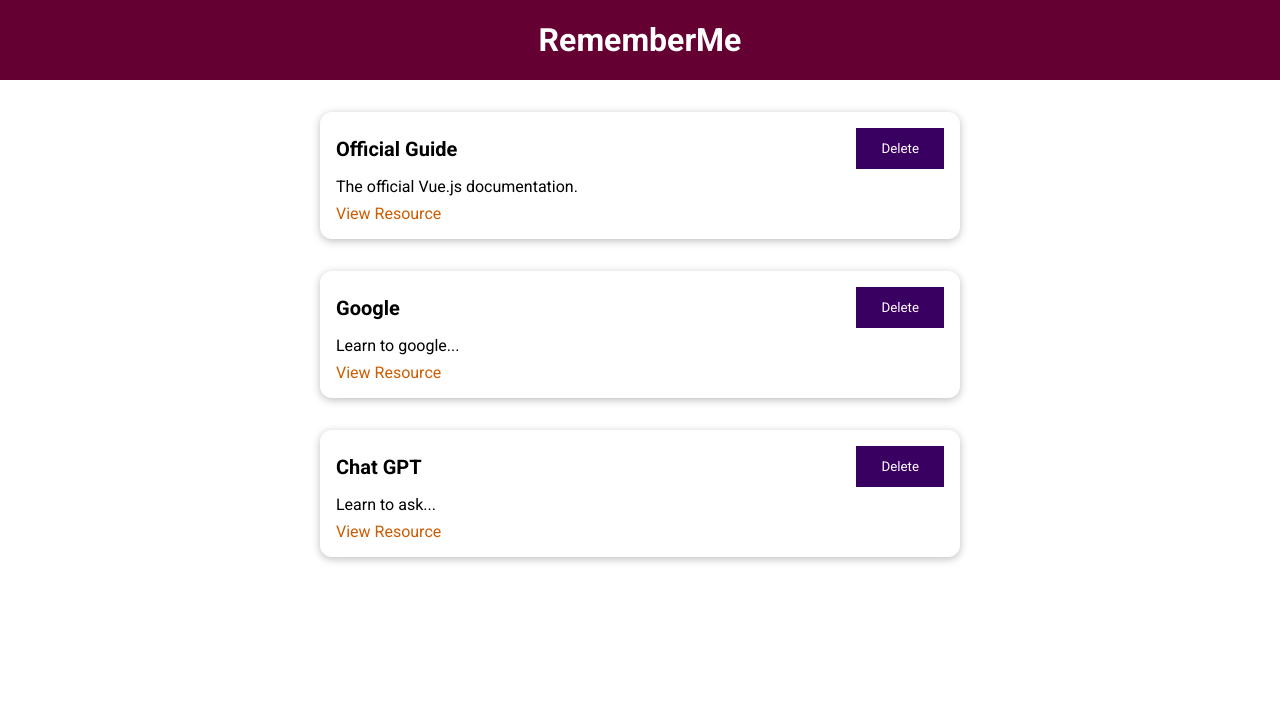
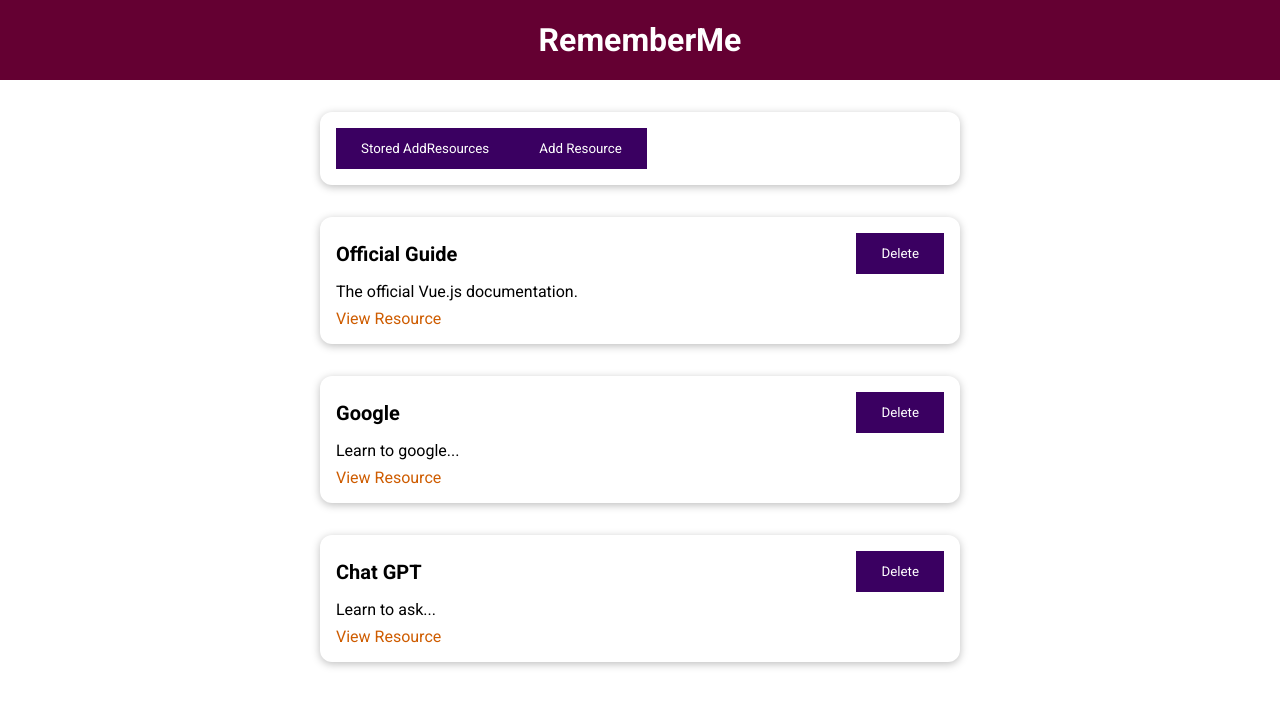
Before and after one commit to ealbiol/vue-project-1, a Vue app: page / in a window 1280 px wide. Shown: the top 706 px of the page. Built offline with nearby package versions, Linux system fonts and the light colour scheme.

Commit message:
AddResource and TheResources components created.

```diff
--- a/src/App.vue
+++ b/src/App.vue
@@ -1,41 +1,17 @@
 <!--Root Component-->
 <template>
-    <!--Sending props title to TheHeader.vue-->
-    <TheHeader title="RememberMe"/>
-    <!--Passing/Sending props storedResources to component StoredResources.vue-->
-    <StoredResources :storedResources="storedResources"/>
+  <!--Sending props title to TheHeader.vue-->
+  <TheHeader title="RememberMe" />
+  <TheResources />
+  <!--Passing/Sending props storedResources to component StoredResources.vue-->
 </template>
 <script>
-import StoredResources from './components/resources/StoredResources.vue';
 import TheHeader from './components/resources/layouts/TheHeader.vue';
+import TheResources from './components/resources/TheResources.vue';
 export default {
   components: {
-    StoredResources,
     TheHeader,
-  },
-  data() {
-    return {
-      storedResources: [
-        {
-          id: 'official-guide',
-          title: 'Official Guide',
-          description: 'The official Vue.js documentation.',
-          link: 'http://vuejs.org',
-        },
-        {
-          id: 'google',
-          title: 'Google',
-          description: 'Learn to google...',
-          link: 'http://google.com',
-        },
-        {
-          id: 'chatgpt',
-          title: 'Chat GPT',
-          description: 'Learn to ask...',
-          link: 'https://chat.openai.com/',
-        },
-      ],
-    };
+    TheResources,
   },
 };
 </script>
--- /dev/null
+++ b/src/components/resources/AddResource.vue
@@ -0,0 +1,5 @@
+<template>
+  <h2>Add Resource</h2>
+</template>
+<script></script>
+<style></style>
--- a/src/components/resources/StoredResources.vue
+++ b/src/components/resources/StoredResources.vue
@@ -13,8 +13,8 @@
 import ResourceItem from './ResourceItem.vue';
 
 export default {
-  // Receiving props from App.vue
-  props: ['storedResources'],
+  // Injecting props from TheResources.vue (using Provide)
+  inject: ['storedResources'],
   components: {
     ResourceItem,
   },
--- /dev/null
+++ b/src/components/resources/TheResources.vue
@@ -0,0 +1,61 @@
+<template>
+  <base-card>
+    <!--When click selectedTab property changes value to the string we passed.-->
+    <base-button @click="setSelectedTab('StoredResources')">
+      Stored AddResources
+    </base-button>
+    <base-button @click="setSelectedTab('AddResource')"
+      >Add Resource
+    </base-button>
+  </base-card>
+  <component :is="selectedTab"></component>
+</template>
+<script>
+import StoredResources from './StoredResources.vue';
+import AddResource from './AddResource.vue';
+export default {
+  components: {
+    StoredResources,
+    AddResource,
+  },
+  data() {
+    return {
+      //selectedTab initial value is StoredResources which will render StoredResources Component.
+      selectedTab: 'StoredResources',
+      storedResources: [
+        {
+          id: 'official-guide',
+          title: 'Official Guide',
+          description: 'The official Vue.js documentation.',
+          link: 'http://vuejs.org',
+        },
+        {
+          id: 'google',
+          title: 'Google',
+          description: 'Learn to google...',
+          link: 'http://google.com',
+        },
+        {
+          id: 'chatgpt',
+          title: 'Chat GPT',
+          description: 'Learn to ask...',
+          link: 'https://chat.openai.com/',
+        },
+      ],
+    };
+  },
+  //Passing/Providing props to any child or sibiling component.
+  provide() {
+    return {
+      storedResources: this.storedResources,
+    };
+  },
+  // selectedTab is equal to the string passed through click event.
+  methods: {
+    setSelectedTab(tab) {
+      this.selectedTab = tab;
+    },
+  },
+};
+</script>
+<style></style>
```
